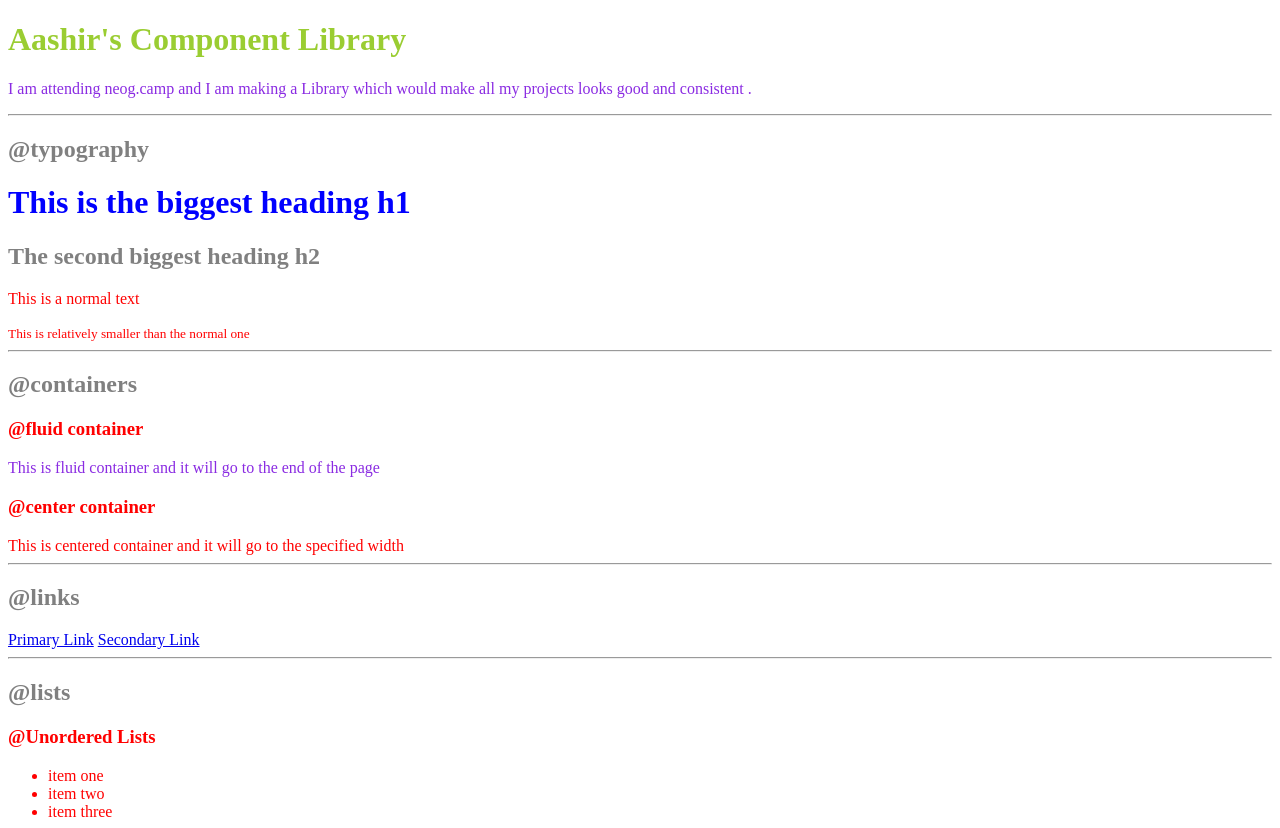
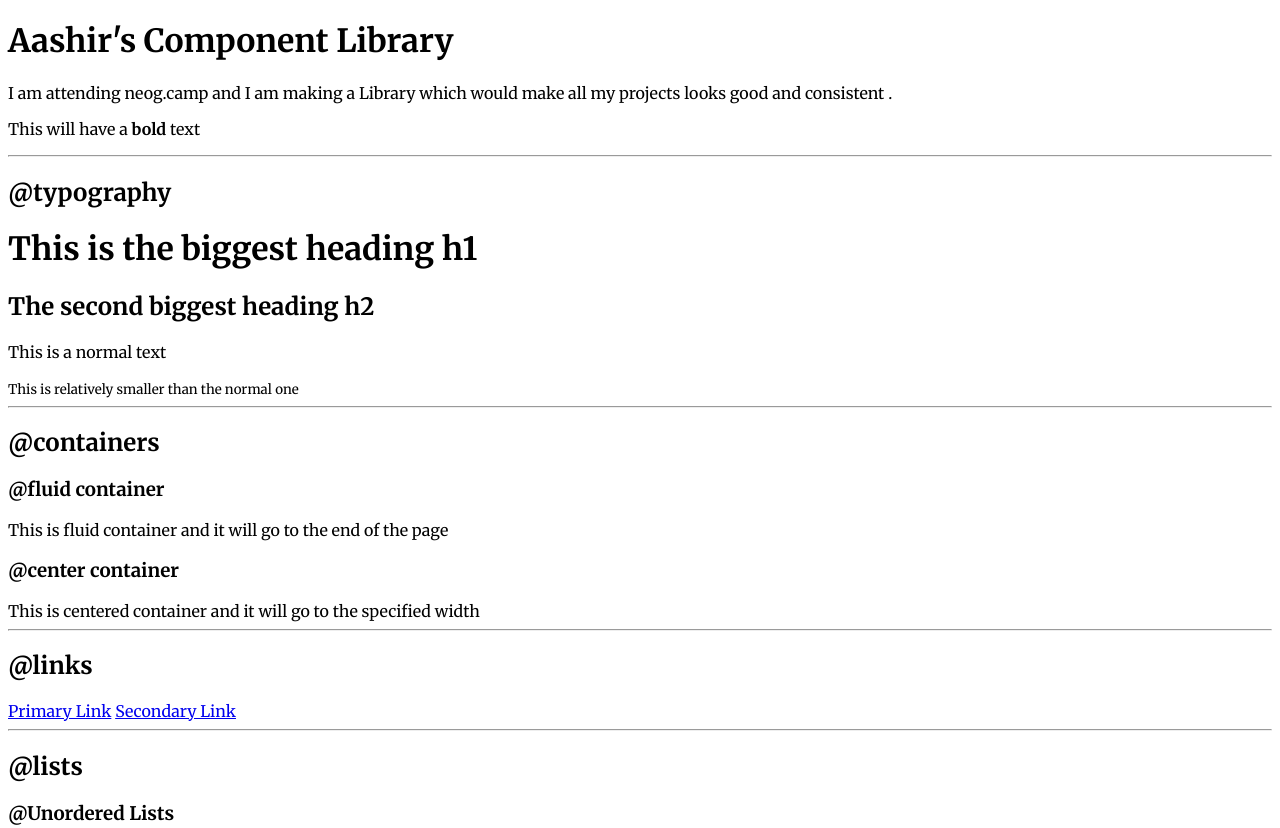
Before and after one commit to Aashir-tech/Learning-HTML-CSS, a plain HTML site: page index.html in a window 1280 px wide. Shown: the top 828 px of the page. Drawn offline with Linux system fonts and the light colour scheme.

Commit message:
typography

```diff
--- a/index.html
+++ b/index.html
@@ -12,11 +12,12 @@
 </head>
 
 <body>
-    <h1 id = "lib-header">Aashir's Component Library</h1>
+    <h1>Aashir's Component Library</h1>
 
-    <p class = "para">I am attending neog.camp and I am making a Library which would make all my
+    <p>I am attending neog.camp and I am making a Library which would make all my
         projects looks good and consistent . </p>
 
+    <p>This will have a <strong>bold</strong> text</p>
     <hr>
 
     <h2>@typography</h2>
@@ -31,7 +32,7 @@
     <h2>@containers</h2>
 
     <h3>@fluid container</h3>
-    <div class = "para">This is fluid container and it will go to the end of the page</div>
+    <div>This is fluid container and it will go to the end of the page</div>
 
     <h3>@center container</h3>
     <div>This is centered container and it will go to the specified width</div>
--- a/styles.css
+++ b/styles.css
@@ -1,19 +1,6 @@
+@import url('https://fonts.googleapis.com/css2?family=Merriweather:wght@400;700&display=swap');
+
 body {
-    color :red;
+    font-family: 'Merriweather',
+        serif;
 }
-
-h1 {
-    color : blue ;
-}
-
-h2 {
-    color : grey;
-}
-
-#lib-header {
-    color : yellowgreen;
-}
-
-.para {
-    color : blueviolet;
-}
```
